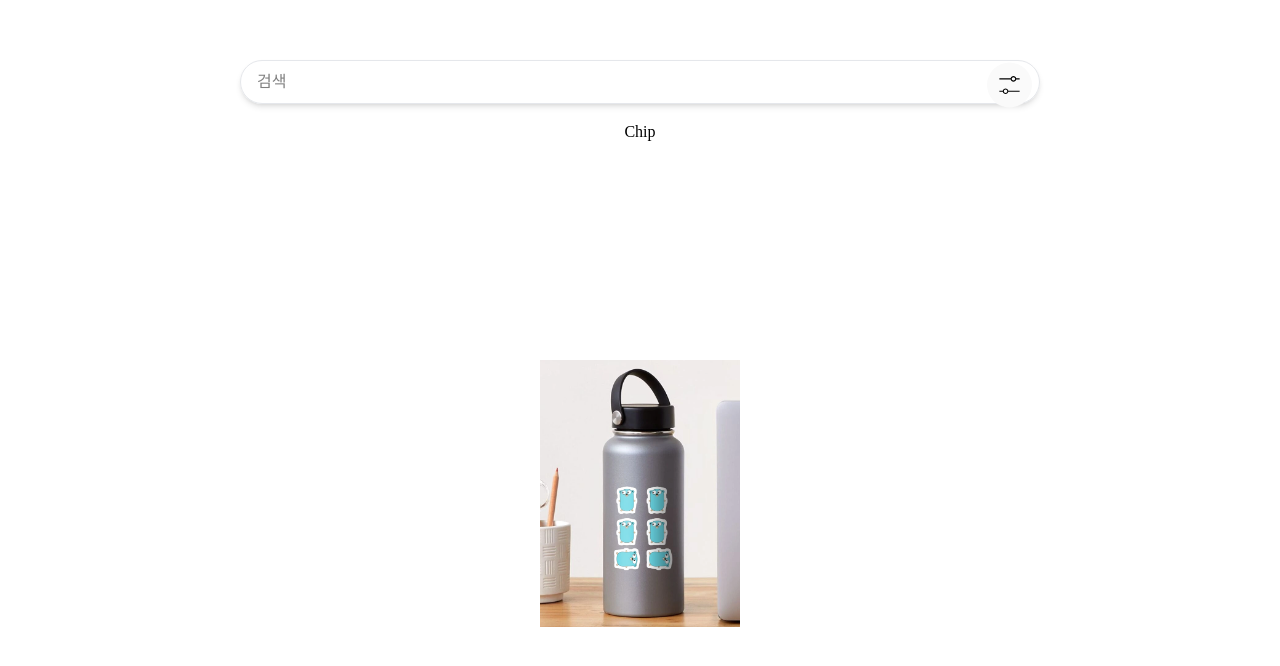
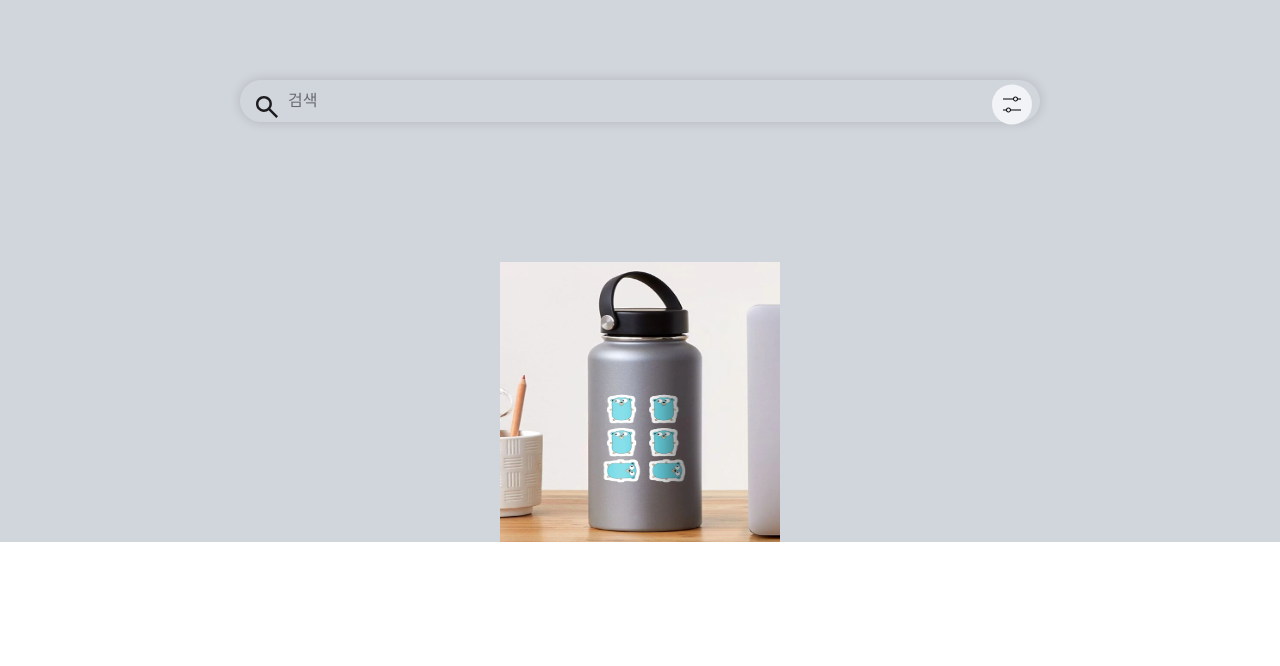
Before and after one commit to Leets-Official/BOOKMARK-FE, a React (Vite) app: page / in a window 1280 px wide. Shown: the part 200-866 px from the top of the page. After the commit the page ends 800 px from the top, so only its background shows below. Built offline with nearby package versions, Linux system fonts and the light colour scheme.

Commit message:
feat: 홈 검색창 컴포넌트 분리

```diff
--- a/src/assets/index.tsx
+++ b/src/assets/index.tsx
@@ -1,3 +1,4 @@
-import FilterIcon from './filter.svg?react';
+import FilterIcon from './Icon/filter.svg?react';
+import SearchIcon from './Icon/search.svg?react';
 
-export { FilterIcon };
+export { FilterIcon, SearchIcon };
--- a/src/components/layout/card/Card.tsx
+++ b/src/components/layout/card/Card.tsx
@@ -2,7 +2,7 @@ import TestImage from '@/assets/test.webp';
 import Image from '@/components/common/Image';
 
 const Card = () => {
-  return <Image src={TestImage} className='w-50' />;
+  return <Image src={TestImage} className='w-70 h-70' />;
 };
 
 export default Card;
--- /dev/null
+++ b/src/components/layout/searchBar/HomeSearchBar.tsx
@@ -0,0 +1,38 @@
+import { FilterIcon, SearchIcon } from '@/assets';
+import Input from '@/components/common/Input';
+import React, { useState } from 'react';
+
+const HomeSearchBar = () => {
+  const [value, setValue] = useState('');
+  const onChange = (e: React.FormEvent<HTMLInputElement>) => {
+    const {
+      currentTarget: { value },
+    } = e;
+    setValue(value);
+  };
+
+  const EnterFn = () => {
+    console.log(value);
+  };
+  return (
+    <div className='relative w-200'>
+      <Input
+        value={value}
+        onChange={onChange}
+        className='border color-white rounded-[100px] px-12 py-3 w-[100%] mb-5 focus:outline-none border-none shadow-[0_0_12px_rgba(0,0,0,0.15)]'
+        onKeyDown={(e: React.KeyboardEvent<HTMLInputElement>) => {
+          if (e.key === 'Enter') EnterFn();
+        }}
+        placeholder='검색'
+      />
+      <div className='absolute left-4 top-4'>
+        <SearchIcon />
+      </div>
+      <div className='absolute right-2 top-[2px] cursor-pointer hover:brightness-90 transition'>
+        <FilterIcon />
+      </div>
+    </div>
+  );
+};
+
+export default HomeSearchBar;
--- a/src/components/layout/searchBar/SearchBar.tsx
+++ /dev/null
@@ -1,5 +0,0 @@
-const SearchBar = () => {
-  return <div>SearchBar</div>;
-};
-
-export default SearchBar;
--- a/src/pages/Home.tsx
+++ b/src/pages/Home.tsx
@@ -1,41 +1,12 @@
-import React from 'react';
-import Chip from '@/components/common/Chip';
-import Input from '@/components/common/Input';
 import Card from '@/components/layout/card/Card';
-import { useState } from 'react';
-import { FilterIcon } from '@/assets';
+
+import HomeSearchBar from '@/components/layout/searchBar/HomeSearchBar';
 
 const Home = () => {
-  const [value, setValue] = useState('');
-  const onChange = (e: React.FormEvent<HTMLInputElement>) => {
-    const {
-      currentTarget: { value },
-    } = e;
-    setValue(value);
-  };
-
-  const EnterFn = () => {
-    console.log(value);
-  };
-
   return (
-    <div className='m-10 flex items-center justify-center flex-col'>
-      <div className=' flex items-center justify-center w-300 h-130 flex-col'>
-        <div className='relative'>
-          <Input
-            value={value}
-            onChange={onChange}
-            className='border color-white rounded-[100px] px-4 py-3 w-200 mb-5 focus:outline-none border-gray-200 shadow-md'
-            onKeyDown={(e: React.KeyboardEvent<HTMLInputElement>) => {
-              if (e.key === 'Enter') EnterFn();
-            }}
-            placeholder='검색'
-          />
-          <div className='absolute right-2 top-[0px] cursor-pointer hover:brightness-90 transition'>
-            <FilterIcon />
-          </div>
-        </div>
-        <Chip />
+    <div className='bg-gray-300 flex items-center justify-center flex-col'>
+      <div className='flex items-center justify-center mt-70 mb-30'>
+        <HomeSearchBar />
       </div>
       <Card />
     </div>
```
Also changed, not shown: src/assets/Icon/filter.svg, src/assets/Icon/search.svg (added).
